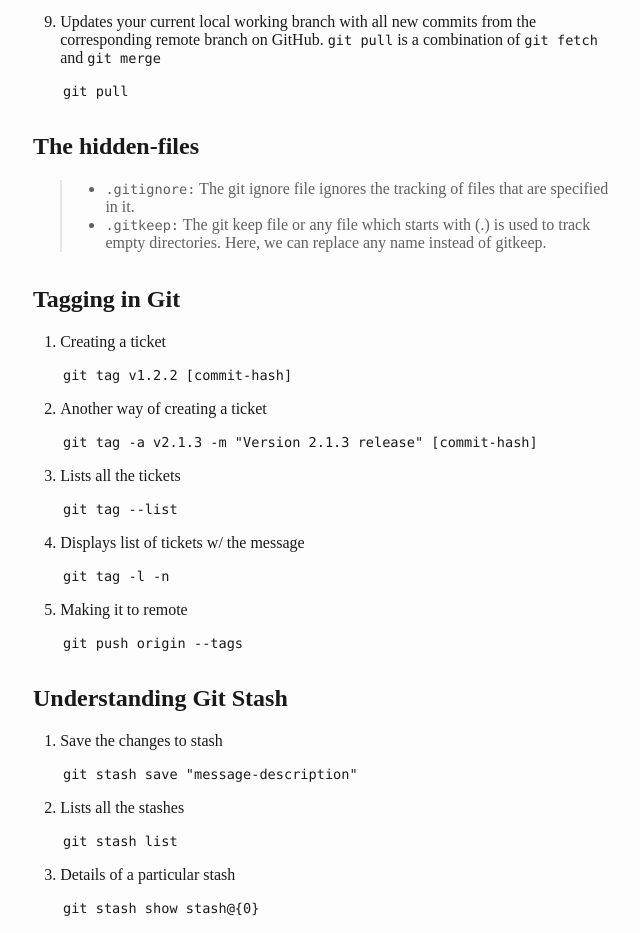
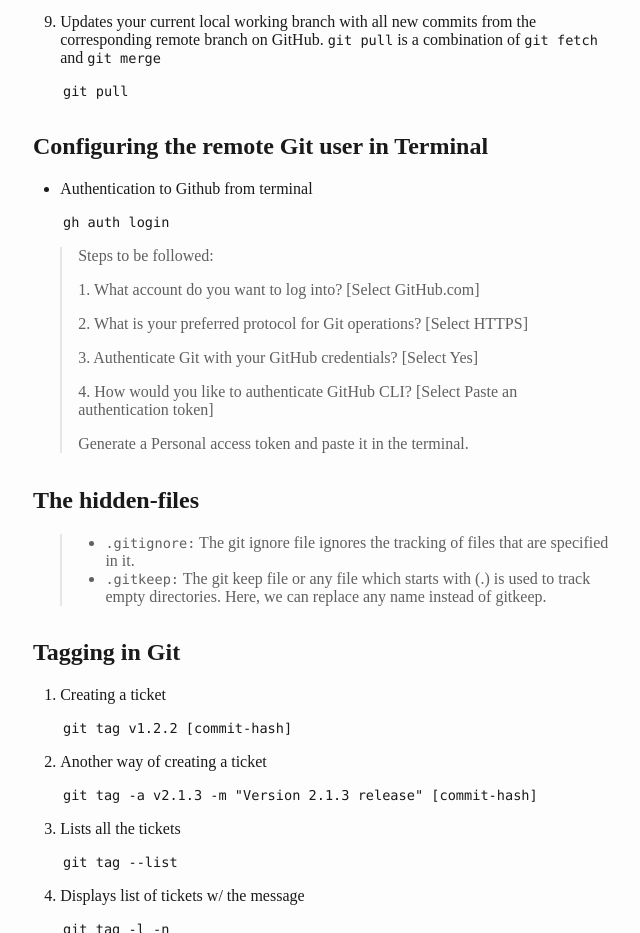
Before and after one commit to mohs-in/myNotes, a plain HTML site: page Git/Git.html in a window 1280 px wide. Shown: the part 3306-4239 px from the top of the page, without its empty margins (319-959 px from the left). Drawn offline with Linux system fonts and the light colour scheme.

Commit message:
added code for the authentication of user in Terminal

```diff
--- a/Git/Git.html
+++ b/Git/Git.html
@@ -192,6 +192,19 @@
                 combination of <code>git fetch</code> and <code>git merge</code></li>
         </ol>
         <pre><code>git pull</code></pre>
+        <h2>Configuring the remote Git user in Terminal</h2>
+        <ul>
+            <li>Authentication to Github from terminal</li>
+        </ul>
+        <pre><code>gh auth login</code></pre>
+        <blockquote>
+            Steps to be followed:
+            <p>1. What account do you want to log into? [Select GitHub.com]</p>
+            <p>2. What is your preferred protocol for Git operations? [Select HTTPS]</p>
+            <p>3. Authenticate Git with your GitHub credentials? [Select Yes]</p>
+            <p>4. How would you like to authenticate GitHub CLI? [Select Paste an authentication token]</p>
+            <p>Generate a Personal access token and paste it in the terminal.</p>
+        </blockquote>
         <h2 id="the-hidden-files">The hidden-files</h2>
         <blockquote>
             <ul>
@@ -302,6 +315,8 @@
                 <link-to-repo> - git branch -M main - git push -u origin main
             </p>
         </blockquote>
+
+
 </body>
 
 </html>
```
Also changed, not shown: 1 other file.
